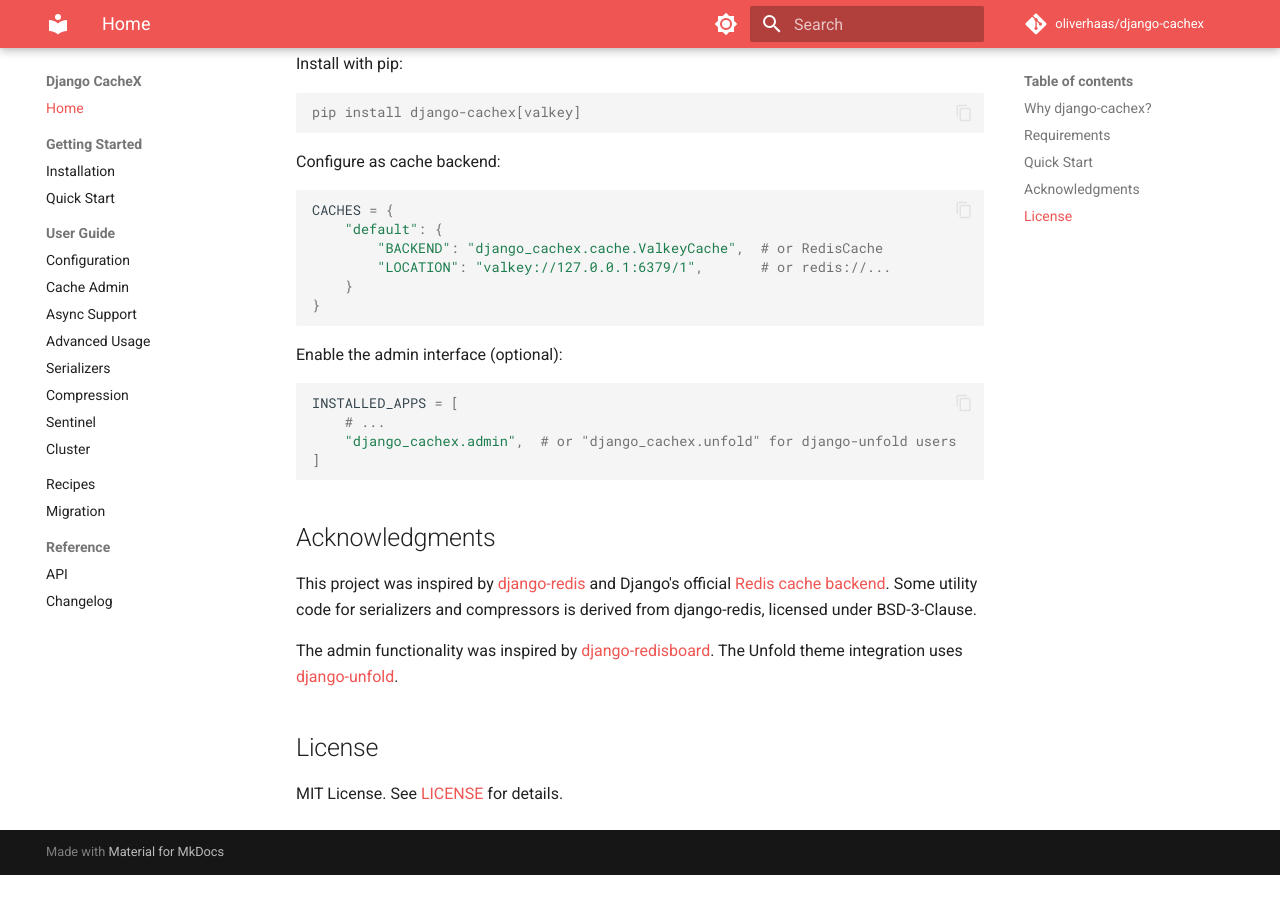
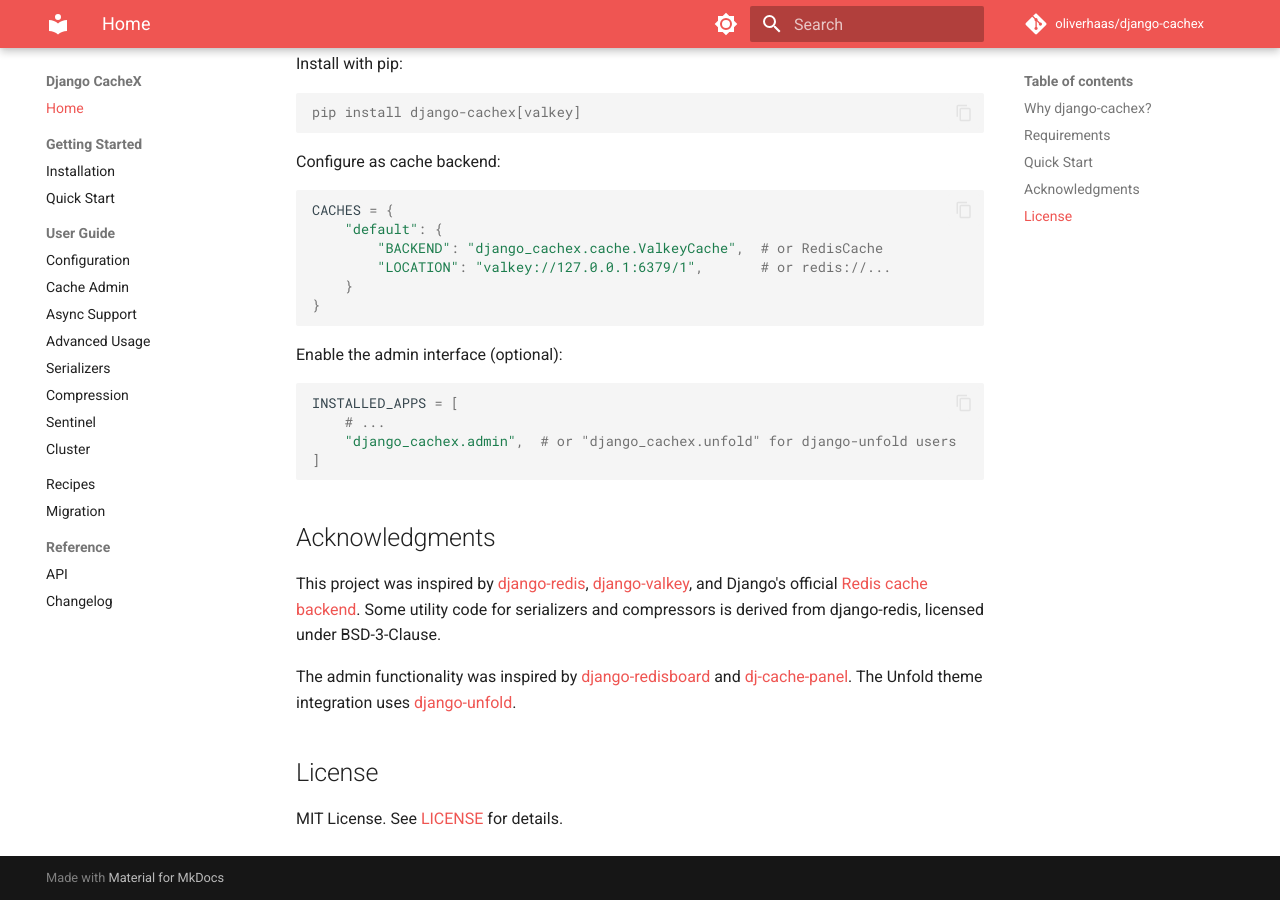
Before and after one commit to oliverhaas/django-cachex, an MkDocs documentation site: the page built from docs/index.md, in a window 1280 px wide and 900 px high, scrolled down 933 px. Built offline with MkDocs 1.6.1 and Material for MkDocs 9.7.7, drawn with Linux system fonts in a browser that asks for light colours; comment, search, counter and statistics services are not loaded; the version menu is left out; before the commit the page ends 1808 px from its top, so only the background shows below that.

Commit message:
docs: update acknowledgments with django-valkey and dj-cache-panel

```diff
--- a/docs/index.md
+++ b/docs/index.md
@@ -57,9 +57,9 @@
 
 ## Acknowledgments
 
-This project was inspired by [django-redis](https://github.com/jazzband/django-redis) and Django's official [Redis cache backend](https://docs.djangoproject.com/en/stable/topics/cache/#redis). Some utility code for serializers and compressors is derived from django-redis, licensed under BSD-3-Clause.
+This project was inspired by [django-redis](https://github.com/jazzband/django-redis), [django-valkey](https://github.com/amirreza8002/django-valkey), and Django's official [Redis cache backend](https://docs.djangoproject.com/en/stable/topics/cache/#redis). Some utility code for serializers and compressors is derived from django-redis, licensed under BSD-3-Clause.
 
-The admin functionality was inspired by [django-redisboard](https://github.com/ionelmc/django-redisboard). The Unfold theme integration uses [django-unfold](https://unfoldadmin.com/).
+The admin functionality was inspired by [django-redisboard](https://github.com/ionelmc/django-redisboard) and [dj-cache-panel](https://github.com/vinitkumar/dj-cache-panel). The Unfold theme integration uses [django-unfold](https://unfoldadmin.com/).
 
 ## License
 
```
Also changed, not shown: README.md (+2 -2 lines).
